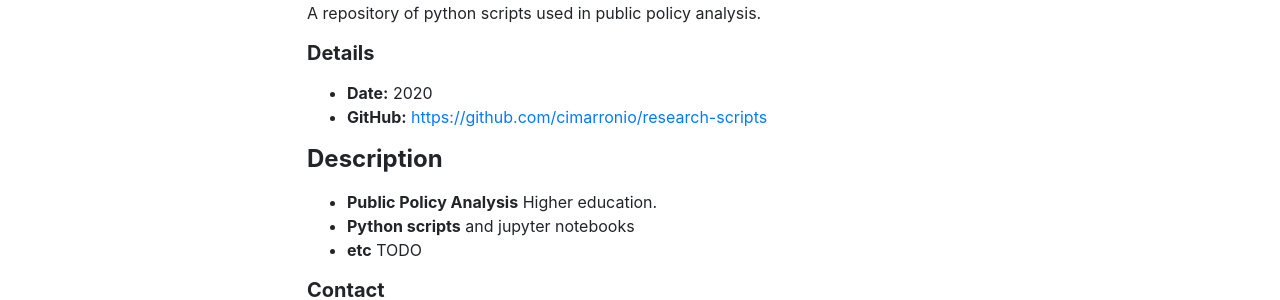
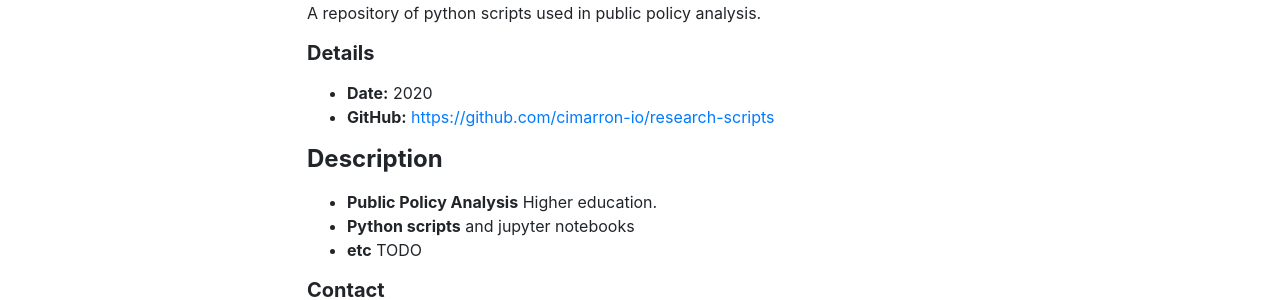
Before and after one commit to cimarron-io/cimarronio-datasettes, a Jekyll site: the page built from _posts/2020-04-10-research-scripts.md, in a window 1280 px wide and 900 px high, scrolled down 608 px. Shown: the part 153-453 px from the top of the window. Built offline with Jekyll 4.4.1, drawn with Linux system fonts in a browser that asks for light colours; nearby versions of some CDN libraries; library files that are not in the unit come from our copies; some of the changed lines change nothing that is shown.

Commit message:
fix github link

```diff
--- a/_posts/2020-04-10-research-scripts.md
+++ b/_posts/2020-04-10-research-scripts.md
@@ -11,7 +11,7 @@ A repository of python scripts used in public policy analysis.
 
 ##### Details
 - **Date:** 2020
-- **GitHub:** [https://github.com/cimarronio/research-scripts](https://github.com/cimarronio/research-scripts)
+- **GitHub:** [https://github.com/cimarron-io/research-scripts](https://github.com/cimarron-io/research-scripts)
 
 #### Description
 
```
